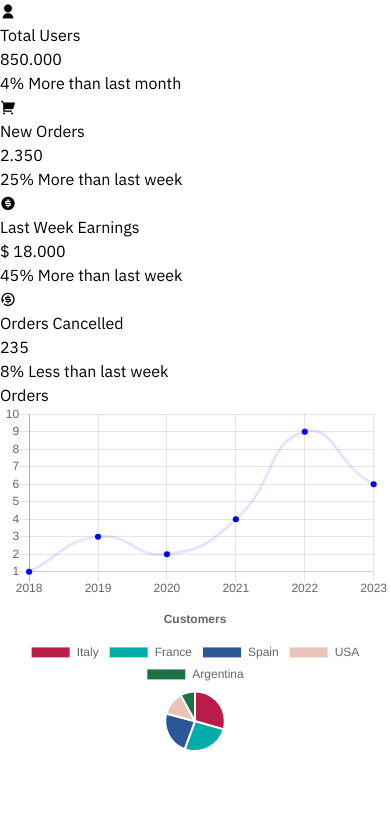
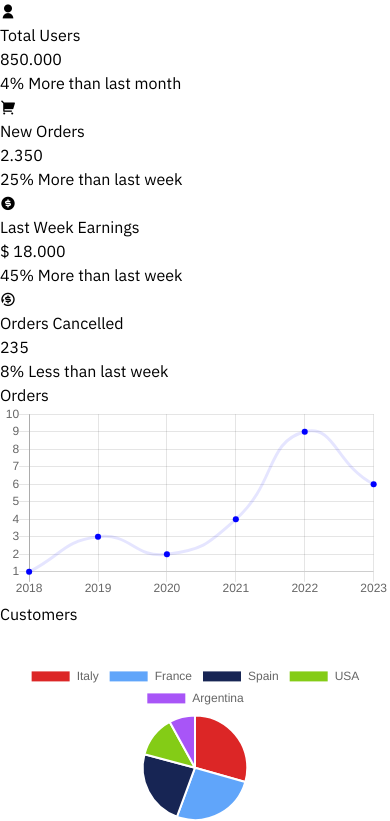
Before and after one commit to CollectionOP/Tailwind-Dashboard, a website: page dashboard.html in a window 390 px wide. Shown: the part 935-1756 px from the top of the page. Before the commit the page ends 1687 px from the top, so only its background shows below. Drawn offline with nearby package versions, Linux system fonts and the light colour scheme; files that its build step writes are made by us from their sources.

Commit message:
Adjusted responsiveness of charts

```diff
--- a/dashboard.html
+++ b/dashboard.html
@@ -13,7 +13,7 @@
 
 <body class="bg-gray-200">
 
-    <!--Second breadcrumb-->
+    <!--Breadcrumb navigation -->
     <div class="mt-5 ml-16 sm:ml-64">
         <ol class="list-reset flex w-11/12 mx-auto">
             <li>
@@ -158,6 +158,8 @@
 
         <!-- Dashboard body -->
         <main class="w-full ml-16 sm:ml-64 min-h-screen">
+
+            <!-- Main navbar -->
             <nav class="w-11/12 mx-auto mt-8 py-2 px-4 bg-white flex items-center justify-end shadow-md shadow-black/5">
                 <div class="flex items-center mr-6">
                     <div class="w-13 text-right">
@@ -183,13 +185,14 @@
                         </a>
                     </li>
                 </ul>
+
             </nav>
 
 
             <!-- Dashboard stats -->
             <div class="flex flex-wrap gap-4 w-11/12 mx-auto mt-10">
 
-                <div class="w-full xl:max-w-[23.5%] mx-auto bg-white rounded-xl border border-gray-400">
+                <div class="w-full xl:max-w-[23.5%] mx-auto bg-white rounded-xl shadow-md shadow-black/5">
 
                     <div class="flex justify-between p-4">
                         <div
@@ -212,7 +215,7 @@
                 </div>
 
 
-                <div class="w-full xl:max-w-[23.5%] mx-auto bg-white rounded-xl border border-gray-400">
+                <div class="w-full xl:max-w-[23.5%] mx-auto bg-white rounded-xl shadow-md shadow-black/5">
 
                     <div class="flex justify-between p-4">
                         <div
@@ -234,7 +237,7 @@
 
                 </div>
 
-                <div class="w-full xl:max-w-[23.5%] mx-auto bg-white rounded-xl border border-gray-400">
+                <div class="w-full xl:max-w-[23.5%] mx-auto bg-white rounded-xl shadow-md shadow-black/5">
 
                     <div class="flex justify-between p-4">
                         <div
@@ -257,7 +260,7 @@
 
                 </div>
 
-                <div class="w-full xl:max-w-[23.5%] mx-auto bg-white rounded-xl border border-gray-400">
+                <div class="w-full xl:max-w-[23.5%] mx-auto bg-white rounded-xl shadow-md shadow-black/5">
 
                     <div class="flex justify-between p-4">
                         <div
@@ -284,13 +287,14 @@
 
             <!-- Dashboard charts -->
 
-            <div class="flex flex-wrap">
-                <div class="w-11/12 xl:w-6/12 mx-auto bg-white mt-8 p-4 rounded-md">
-                    <div class="w-4 h-5 mx-auto text-sm">
+            <div class="grid grid-cols-1 gap-8 grid-rows-2 xl:grid-cols-2 xl:grid-rows-1">
+
+                <div class="w-11/12 xl:max-w-[91%] justify-self-center xl:justify-self-end bg-white mt-8 p-4
+                            rounded-md shadow-md shadow-black/5">
+
+                    <div class="w-4 h-5 mx-auto text-sm text-gray-500">
                         <p>Orders</p>
-
                     </div>
-
                     <canvas id="myChart" style="width:100%"></canvas>
 
                     <script>
@@ -317,20 +321,26 @@
                             }
                         });
                     </script>
+
                 </div>
 
-                <div class="w-11/12 xl:w-4/12 mx-auto bg-white mt-8 p-4 rounded-md">
-                    <canvas id="myChart2" style="width:100%; height: 100%;"></canvas>
+                <div class="w-11/12 mx-auto sm:mx-0 xl:max-w-[91%] justify-self-center
+                            xl:justify-self-start bg-white mt-8 p-4 rounded-md shadow-md shadow-black/5">
+                    <div class="w-4 h-5 mx-auto text-sm text-gray-500">
+                        <p>Customers</p>
+                    </div>
+
+                    <canvas id="myChart2" style="width:100%"></canvas>
 
                     <script>
                         var xValuess = ["Italy", "France", "Spain", "USA", "Argentina"];
                         var yValuess = [55, 49, 44, 24, 15];
                         var barColors = [
-                            "#b91d47",
-                            "#00aba9",
-                            "#2b5797",
-                            "#e8c3b9",
-                            "#1e7145"
+                            "rgb(220 38 38)",
+                            "rgb(96 165 250)",
+                            "rgb(23 37 84)",
+                            "rgb(132 204 22)",
+                            "rgb(168 85 247)"
                         ];
 
                         new Chart("myChart2", {
@@ -344,16 +354,14 @@
                             },
                             options: {
                                 title: {
-                                    display: true,
-                                    text: "Customers"
+                                    display: true
                                 }
                             }
                         });
                     </script>
+
                 </div>
             </div>
-
-
 
 
         </main>
```
